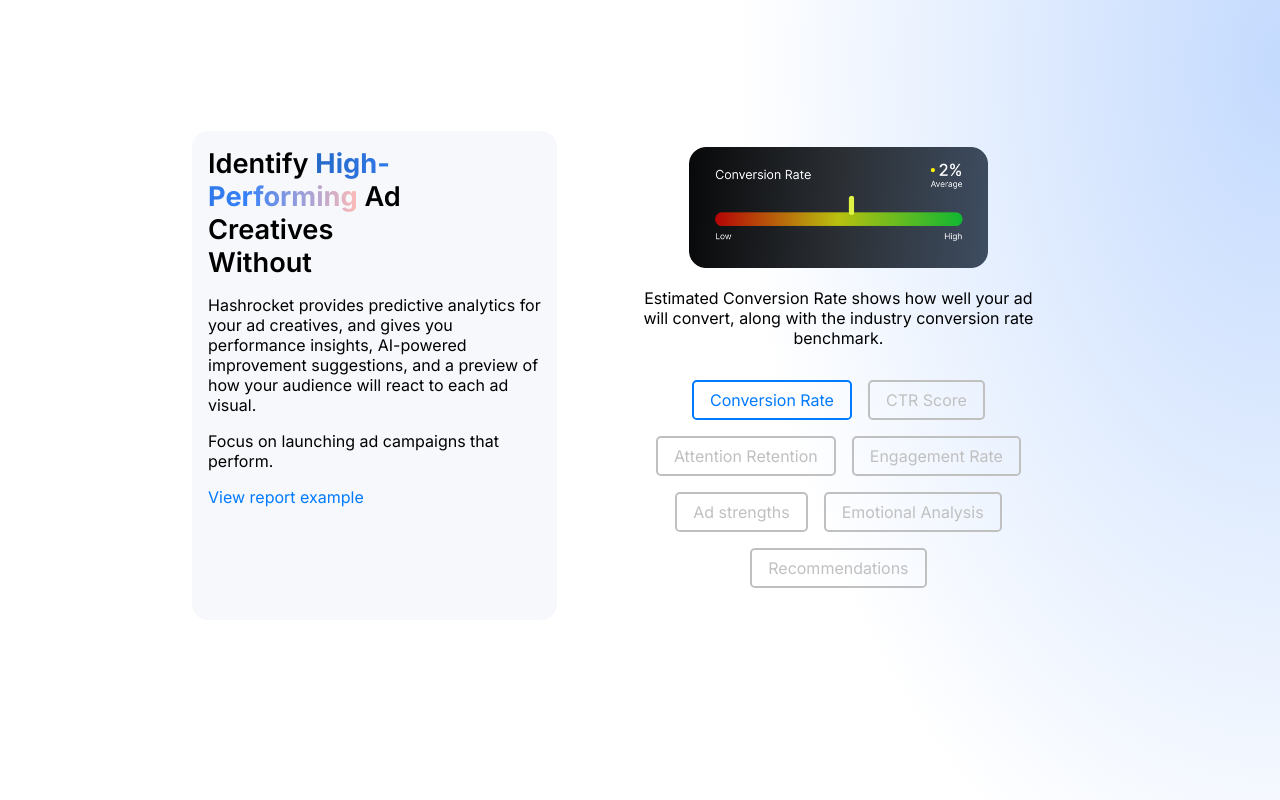
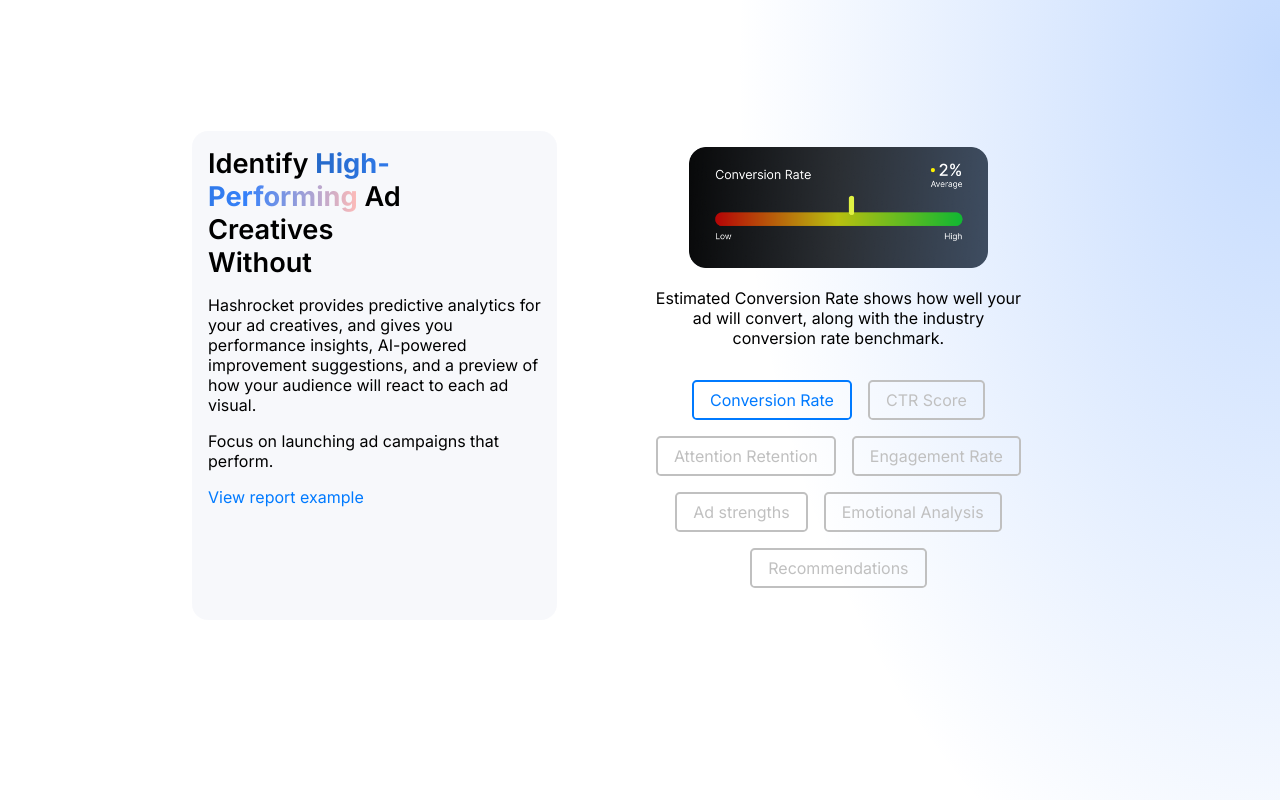
Before and after one commit to tresenish/25.-Hashrocket, a plain HTML site: page index.html in a window 1280 px wide. Both pictures are taken after a click on the element "Conversion Rate". Shown: the part 769-1569 px from the top of the page. Drawn offline with nearby package versions, Linux system fonts and the light colour scheme.

Commit message:
script fix

```diff
--- a/index.html
+++ b/index.html
@@ -147,14 +147,16 @@
         };
         const cards = document.querySelectorAll('.card');
         const grayCardPhoto = document.querySelector('.grayCardPhoto');
+        const cardDescription = document.querySelector('.cardDescription');
+
         cards.forEach(card => {
             card.addEventListener('click', function() {
                 cards.forEach(c => c.classList.remove('selected'));
                 card.classList.add('selected');
-                const cardName = card.childNodes[1].nodeValue.trim();
+                const cardName = card.textContent.trim();
                 if (cardData[cardName]) {
                     const description = cardData[cardName].description;
-                    document.querySelector('.cardDescription').textContent = description;
+                    cardDescription.textContent = description;
                     grayCardPhoto.style.opacity = 0;
                     setTimeout(() => {
                         const imgSrc = cardData[cardName].imgSrc;
@@ -169,6 +171,7 @@
             });
         });
 
+
     </script>
 
 </body>
--- a/src/index.css
+++ b/src/index.css
@@ -347,7 +347,8 @@ img.grayCardPhoto {
 }
 
 p.cardDescription {
-    width: 80%;
+    width: 75%;
+    min-height: 3.5rem;
     margin: 1rem auto;
 }
 
```
